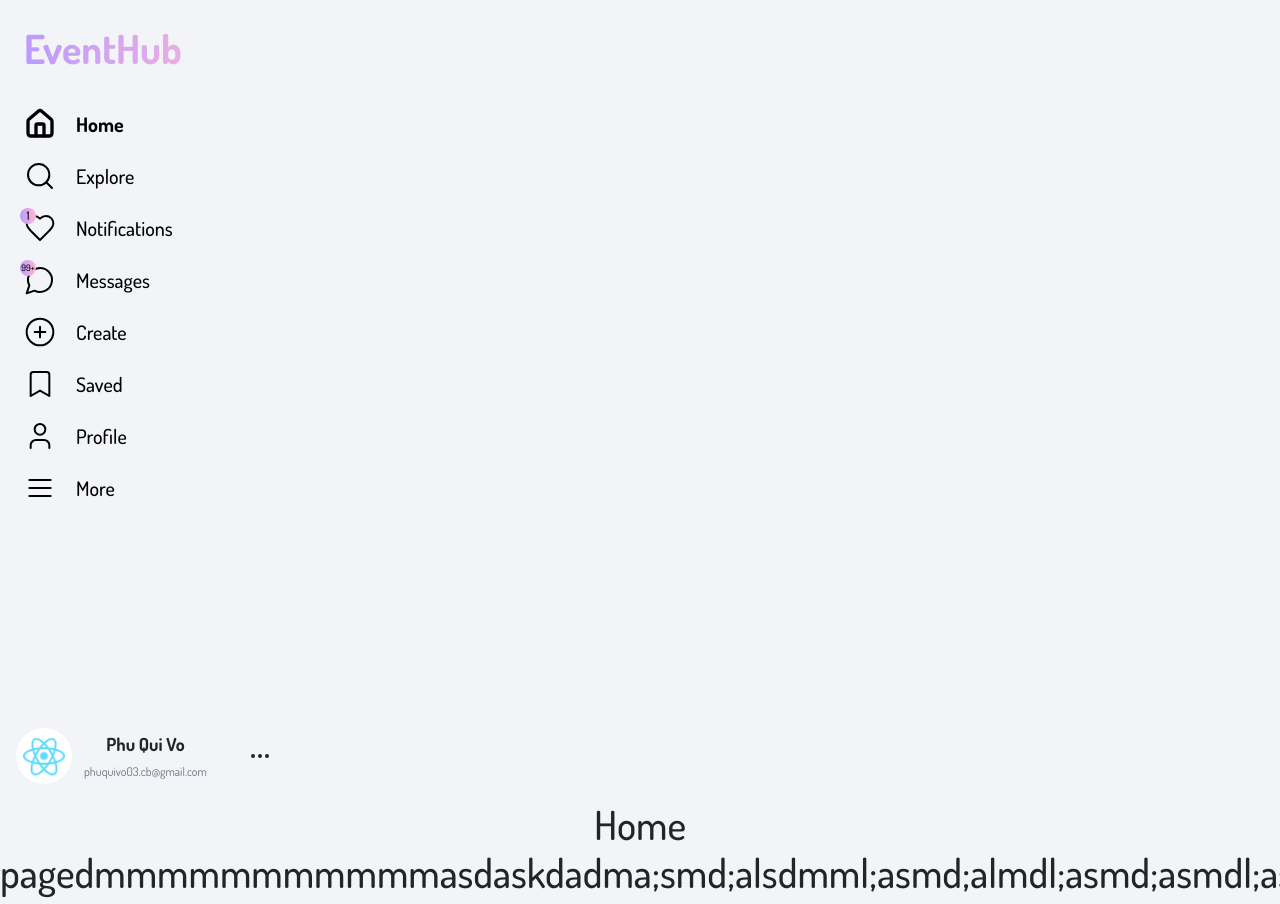
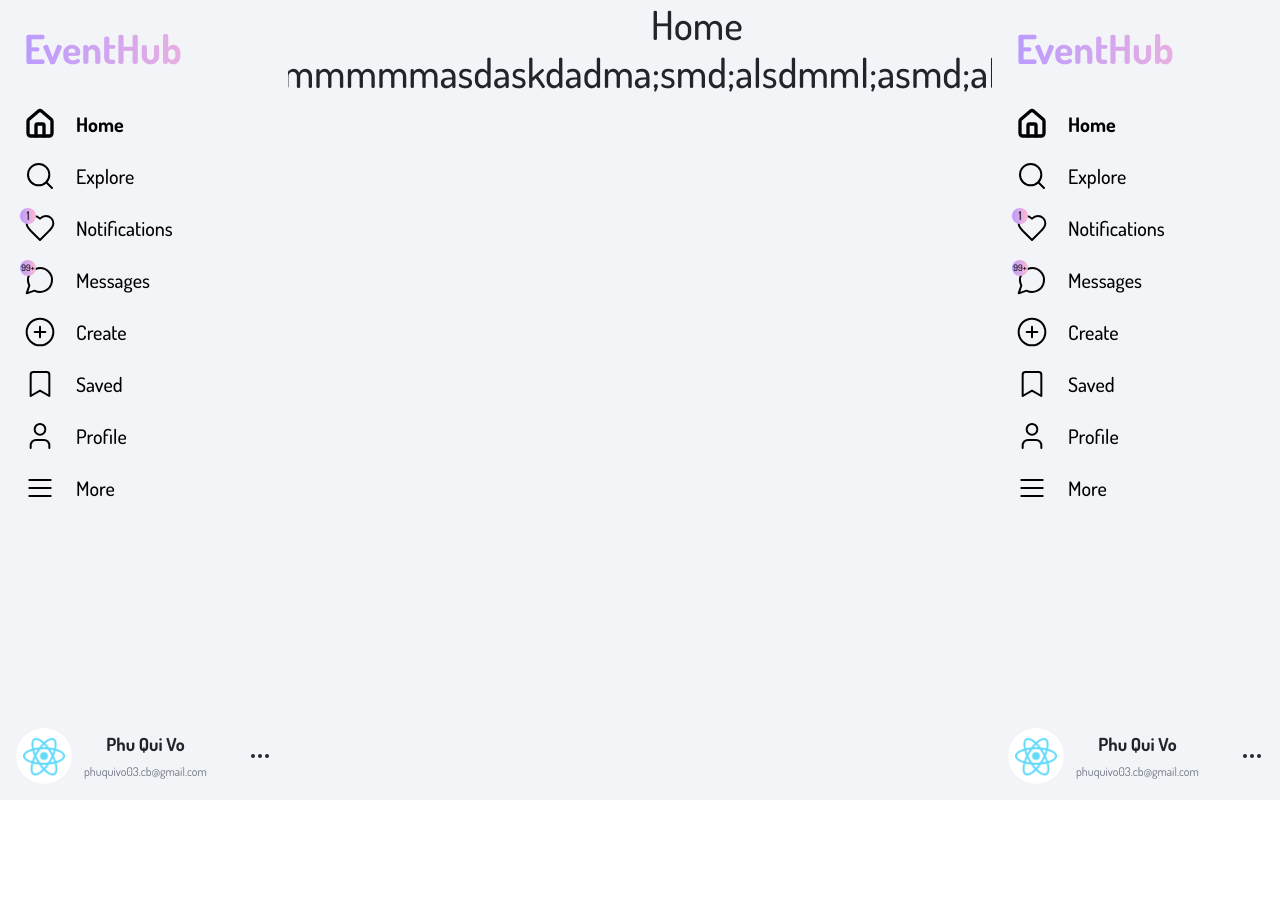
Before and after one commit to Piinary/EventHub, a React (Vite) app: page / in a window 1280 px wide. Shown: the top 904 px of the page. After the commit the page ends 800 px from the top, so only its background shows below. Built offline with nearby package versions, Linux system fonts and the light colour scheme.

Commit message:
:rocket: feat: fixed sidebar, pages wrapper

```diff
--- a/src/config/router.ts
+++ b/src/config/router.ts
@@ -1,15 +1,14 @@
 const routes = {
-    home: '/',
-    about: '/about',
-    contact: '/contact',
-    explore: '/explore',
-    notifications: '/notifications',
-    messages: '/message',
-    create: 'create',
-    saved: 'saved',
-    profile: '/profile',
-    more: 'more'
+  home: "/",
+  about: "/about",
+  contact: "/contact",
+  explore: "/explore",
+  notifications: "/notifications",
+  messages: "/messages",
+  create: "create",
+  saved: "saved",
+  profile: "/profile",
+  more: "more",
 };
 
-
 export default routes;
--- a/src/layouts/DefaultLayout/index.tsx
+++ b/src/layouts/DefaultLayout/index.tsx
@@ -15,34 +15,55 @@
 const sideBarItemsConfig = [
   { icon: House, text: "Home", alert: 0, path: "/" },
   { icon: Search, text: "Explore", alert: 0, path: "/explore" },
-  { icon: Heart, text: "Notifications", alert: 1, path:"/notifications"},
-  { icon: MessageCircle, text: "Messages", alert: 102, path:"/messages" },
+  { icon: Heart, text: "Notifications", alert: 1, path: "/notifications" },
+  { icon: MessageCircle, text: "Messages", alert: 102, path: "/messages" },
   { icon: PlusCircle, text: "Create", alert: 0, path: "/create" },
-  { icon: Bookmark, text: "Saved", alert: 0, path:"/saved"},
-  { icon: User, text: "Profile", alert: 0, path:"/profile" },
-  { icon: Menu, text: "More", alert: 0, path:"/more" },
+  { icon: Bookmark, text: "Saved", alert: 0, path: "/saved" },
+  { icon: User, text: "Profile", alert: 0, path: "/profile" },
+  { icon: Menu, text: "More", alert: 0, path: "/more" },
 ];
 
 function DefaultLayout({ children }: { children: React.ReactNode }) {
   const [active, setActive] = useState(0);
   return (
-    <div className="font-title">
-      <SideBar>
+    <div className="font-title flex">
+      <SideBar position="left">
         {sideBarItemsConfig.map((item, index) => (
           <SideBarButton
             key={index}
             icon={
-              <item.icon size={32} strokeWidth={active === index ? "2.5" : "1.5"} />
+              <item.icon
+                size={32}
+                strokeWidth={active === index ? "2.5" : "1.5"}
+              />
             }
             text={item.text}
             active={active === index}
             alert={item.alert}
             onClick={() => setActive(index)}
-            path= {item.path}
+            path={item.path}
           />
         ))}
       </SideBar>
-      <main>{children}</main>
+      <div className="flex-1">{children}</div>
+      <SideBar position="right">
+        {sideBarItemsConfig.map((item, index) => (
+          <SideBarButton
+            key={index}
+            icon={
+              <item.icon
+                size={32}
+                strokeWidth={active === index ? "2.5" : "1.5"}
+              />
+            }
+            text={item.text}
+            active={active === index}
+            alert={item.alert}
+            onClick={() => setActive(index)}
+            path={item.path}
+          />
+        ))}
+      </SideBar>
     </div>
   );
 }
--- a/src/layouts/components/SideBar/index.tsx
+++ b/src/layouts/components/SideBar/index.tsx
@@ -1,13 +1,19 @@
 import { Ellipsis } from "lucide-react";
-function SideBar({ children }: { children: React.ReactNode }) {
+interface Props {
+  children: React.ReactNode;
+  position: 'left'|'right';
+}
+function SideBar(props: Props) {
   return (
-      <aside className="h-screen w-72">
+    <div className={`h-screen w-72 fixed ${ props.position=='right'? 'right-0' : 'left-0'}` } >
       <nav className="h-full flex flex-col bg-[var(--neutral)]">
         {/* <div className="flex justify-between items-center pl-5">
             <img src="src\assets\logo.png" alt="logo" className="w-50" />
           </div> */}
-          <h1 className="font-bold text-transparent bg-clip-text bg-gradient-to-l from-[var(--primary-gradient-1)] to-[var(--primary-gradient-2)] text-left m-4   ">EventHub</h1>
-          <div className="flex-1 px-2 ">{children}</div>
+        <h1 className="font-bold text-transparent bg-clip-text bg-gradient-to-l from-[var(--primary-gradient-1)] to-[var(--primary-gradient-2)] text-left m-4   ">
+          EventHub
+        </h1>
+        <div className="flex-1 px-2 ">{props.children}</div>
         <div className="flex p-3">
           <img
             src="src\assets\avt.png"
@@ -25,7 +31,7 @@
           </div>
         </div>
       </nav>
-      </aside>
+    </div>
   );
 }
 
--- a/src/pages/Create/index.tsx
+++ b/src/pages/Create/index.tsx
@@ -1,5 +1,10 @@
+import DefaultLayout from "../../layouts/DefaultLayout";
+
 function Create() {
-    return ( <div><h1>Create</h1></div> );
+
+    return ( <DefaultLayout>
+        <h1>Create</h1>
+        </DefaultLayout> );
 }
 
 export default Create;
--- a/src/pages/Explore/index.tsx
+++ b/src/pages/Explore/index.tsx
@@ -1,5 +1,7 @@
+import DefaultLayout from "../../layouts/DefaultLayout";
+
 function Explore() {
-    return (<div><h1>Explore</h1></div>  );
+    return (<DefaultLayout><h1>Explore</h1></DefaultLayout>  );
 }
 
 export default Explore;
--- a/src/pages/Messages/index.tsx
+++ b/src/pages/Messages/index.tsx
@@ -1,5 +1,11 @@
+import DefaultLayout from "../../layouts/DefaultLayout";
+
 function Messages() {
-    return ( <div><h1>Messages</h1></div> );
+  return (
+    <DefaultLayout>
+      <h1>Messages</h1>
+    </DefaultLayout>
+  );
 }
 
 export default Messages;
--- a/src/pages/More/index.tsx
+++ b/src/pages/More/index.tsx
@@ -1,5 +1,7 @@
+import DefaultLayout from "../../layouts/DefaultLayout";
+
 function More() {
-    return ( <div><h1>More</h1></div> );
+    return ( <DefaultLayout><h1>More</h1></DefaultLayout> );
 }
 
 export default More;
--- a/src/pages/Notifications/index.tsx
+++ b/src/pages/Notifications/index.tsx
@@ -1,5 +1,7 @@
+import DefaultLayout from "../../layouts/DefaultLayout";
+
 function Notifications() {
-    return ( <div><h1>Notifications</h1></div> );
+    return ( <DefaultLayout><h1>Notifications</h1></DefaultLayout> );
 }
 
 export default Notifications;
--- a/src/pages/Profile/index.tsx
+++ b/src/pages/Profile/index.tsx
@@ -1,5 +1,7 @@
+import DefaultLayout from "../../layouts/DefaultLayout";
+
 function Profile() {
-    return ( <div><h1>Profile</h1></div> );
+    return ( <DefaultLayout><h1>Profile</h1></DefaultLayout> );
 }
 
 export default Profile;
--- a/src/pages/Saved/index.tsx
+++ b/src/pages/Saved/index.tsx
@@ -1,5 +1,7 @@
+import DefaultLayout from "../../layouts/DefaultLayout";
+
 function Saved() {
-    return ( <div><h1>Saved</h1></div> );
+    return ( <DefaultLayout><h1>Saved</h1></DefaultLayout> );
 }
 
 export default Saved;
--- a/src/route/index.ts
+++ b/src/route/index.ts
@@ -15,7 +15,7 @@
   { path: config.routes.create, component: Create},
   { path: config.routes.saved, component: Saved},
   { path: config.routes.profile, component: Profile },
-  { path: config.routes.more, component: More``}
+  { path: config.routes.more, component: More}
 ];
 
 export { publicRoutes };
```
Lines whose indentation alone changed are shown as unchanged.
